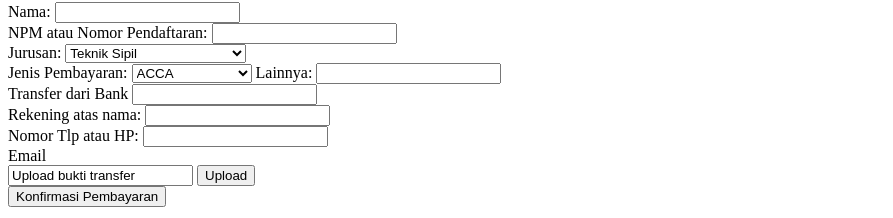
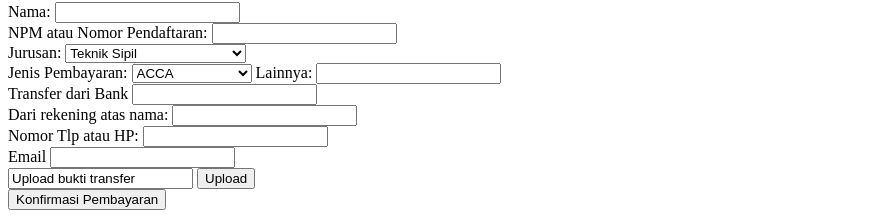
Before and after one commit to saritoceng/Bikinformulir, a plain HTML site: page formulir.html in a window 1280 px wide. Shown: the part 214-432 px from the top of the page, without its empty margins (0-893 px from the left). Drawn offline with Linux system fonts and the light colour scheme.

Commit message:
kotak email

```diff
--- a/formulir.html
+++ b/formulir.html
@@ -70,11 +70,13 @@
             <div>
                 Transfer dari Bank <input type="text" />
             </div>
-            <div>Rekening atas nama: <input type="text" name="rekening" /> </div>
+            <div>Dari rekening atas nama: <input type="text" name="rekening" /> </div>
             <div>
                 Nomor Tlp atau HP: <input type="text" name="telp" />
             </div>
-            <div> Email</div>
+            <div> Email <input type="text" name="email" />
+
+            </div>
             <div>
                 <input type="Bukti Transfer" value="Upload bukti transfer" />
                 <input type="submit" value="Upload">
```
